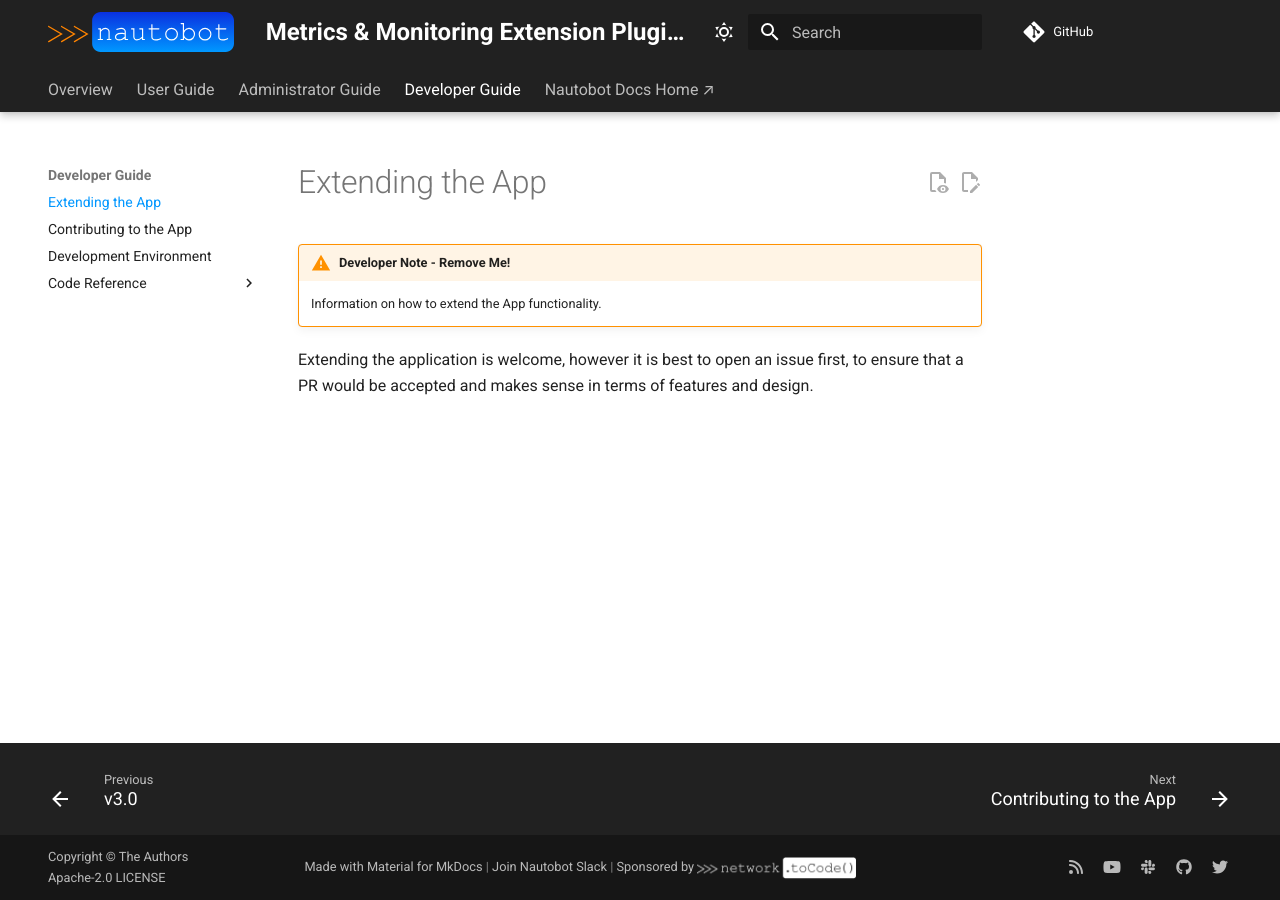
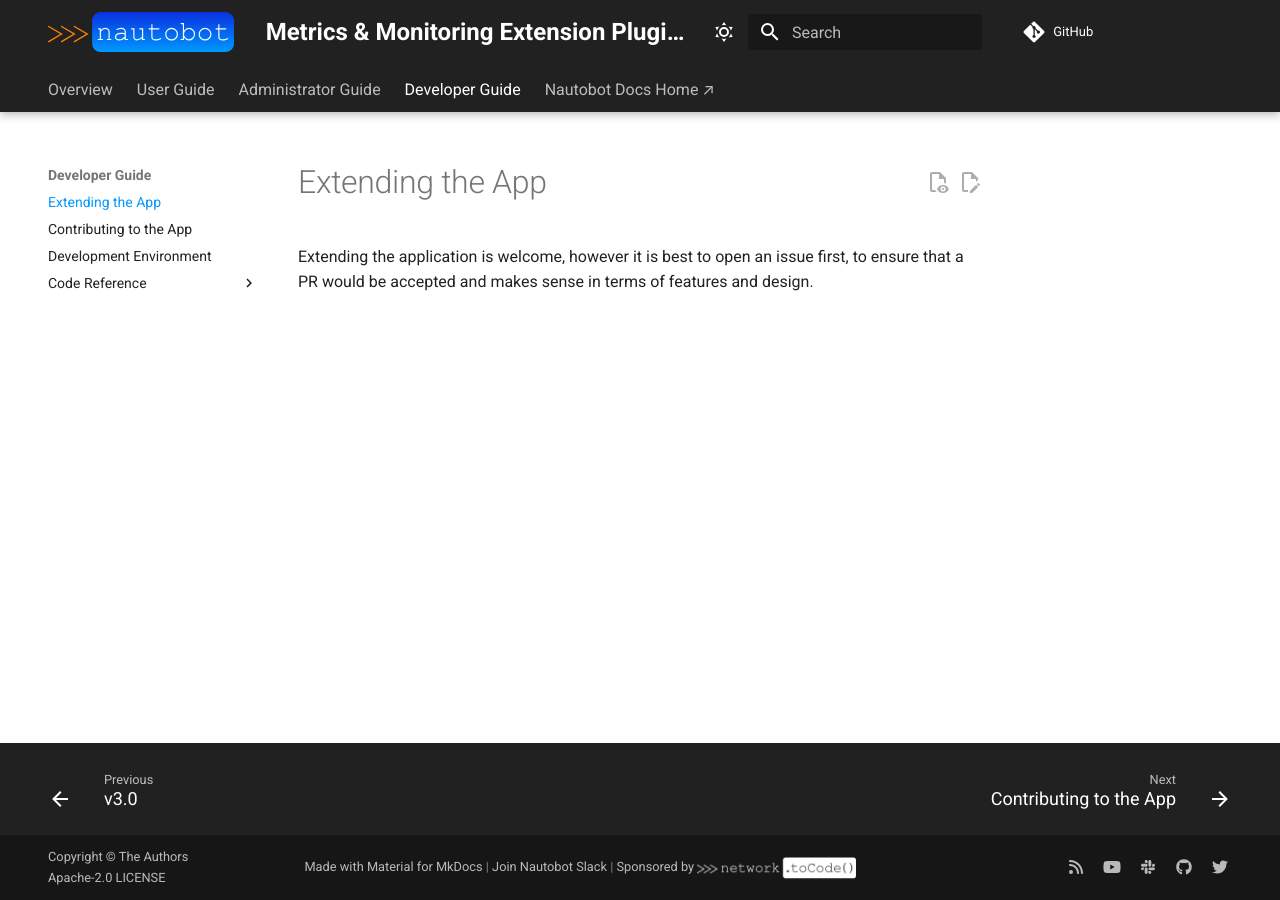
Before and after one commit to nautobot/nautobot-app-capacity-metrics, an MkDocs documentation site: the page built from docs/dev/extending.md, in a window 1280 px wide. Built offline with MkDocs 1.6.1 and Material for MkDocs 9.7.7, drawn with Linux system fonts in a browser that asks for light colours; comment, search, counter and statistics services are not loaded.

Commit message:
Update docs/dev/extending.md
Co-authored-by: Stephen Kiely <stephenkiely87@gmail.com>

```diff
--- a/docs/dev/extending.md
+++ b/docs/dev/extending.md
@@ -1,6 +1,4 @@
 # Extending the App
 
-!!! warning "Developer Note - Remove Me!"
-    Information on how to extend the App functionality.
 
 Extending the application is welcome, however it is best to open an issue first, to ensure that a PR would be accepted and makes sense in terms of features and design.
```
